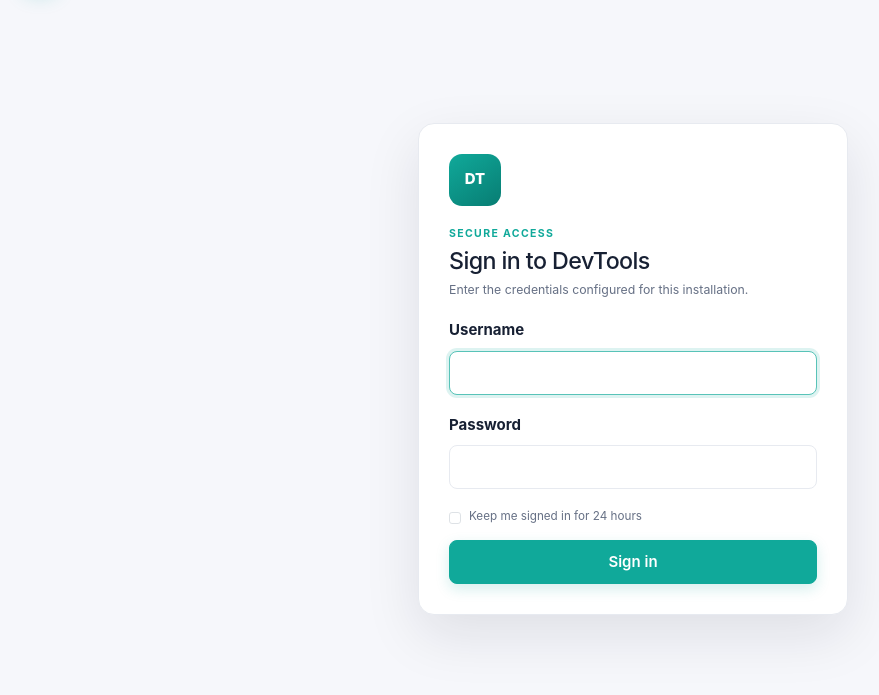
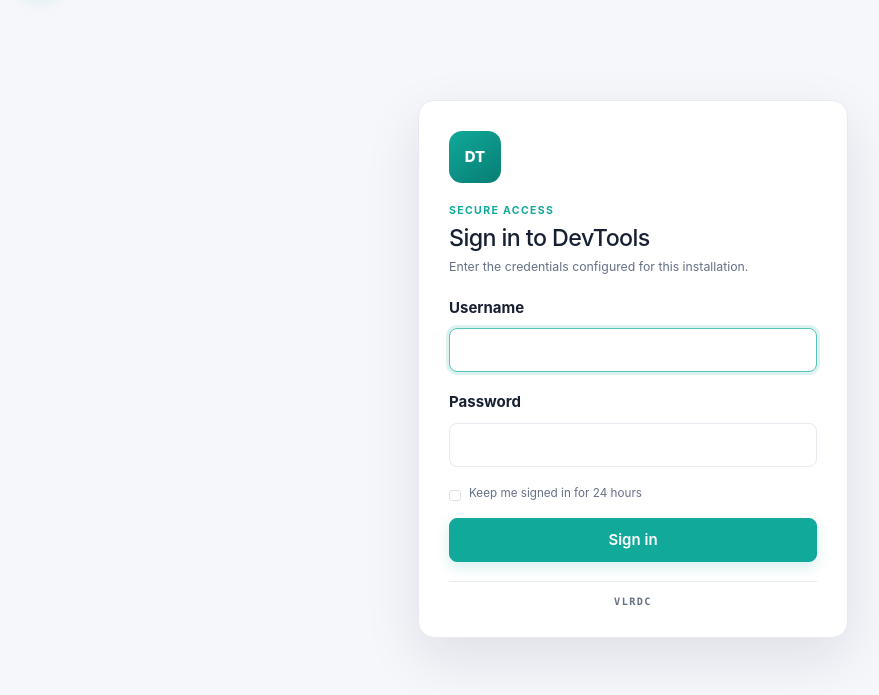
Before and after one commit to vileanreal/DevTools, an ASP.NET Core app: page /account/login in a window 1280 px wide. Shown: the part 58-753 px from the top of the page, without its empty margins (7-886 px from the left). Run offline with ASP.NET Core 8, Linux system fonts and the light colour scheme; style sheets or scripts are compiled from the project's sources; the project's own start-up code is not run, and a stand-in starts its controllers and pages; some libraries are stand-ins or nearby versions.

Commit message:
Add login signature

```diff
--- a/src/DevTools.Web/Views/Account/Login.cshtml
+++ b/src/DevTools.Web/Views/Account/Login.cshtml
@@ -25,5 +25,6 @@
             <label class="login-remember"><input asp-for="RememberMe" class="form-check-input" /> <span>Keep me signed in for 24 hours</span></label>
             <button class="btn btn-primary login-submit" type="submit">Sign in</button>
         </form>
+        <div class="login-signature">VLRDC</div>
     </section>
 </div>
--- a/src/DevTools.Web/wwwroot/css/site.css
+++ b/src/DevTools.Web/wwwroot/css/site.css
@@ -316,6 +316,7 @@ html[data-theme="dark"] { --log-error-text:#d38a85; }
 .login-error ul { margin:0; padding-left:1.1rem; }
 .login-remember { display:flex; align-items:center; gap:.55rem; color:var(--muted); font-size:.78rem; }
 .login-submit { width:100%; min-height:44px; }
+.login-signature { margin-top:1.25rem; padding-top:1rem; border-top:1px solid var(--line); color:var(--muted); font:700 .68rem/1 ui-monospace,SFMono-Regular,Consolas,monospace; letter-spacing:.14em; text-align:center; }
 .signed-in-user { max-width:160px; overflow:hidden; text-overflow:ellipsis; white-space:nowrap; color:var(--muted); font-size:.72rem; }
 .logout-form { margin:0; }
 html[data-theme="dark"] .login-card { box-shadow:0 20px 55px rgba(0,0,0,.28); }
```
